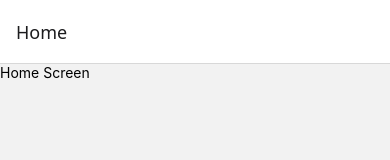
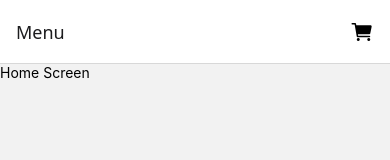
Before and after one commit to ivan-k-ivanow/softuni-react-native-resturant-app-sept-2026, a React Native app: screen /HomeTab in a window 390 px wide. Shown: the top 160 px of the page. Built offline with nearby package versions, Linux system fonts and the light colour scheme.

Commit message:
Add cart icon to header

```diff
--- a/src/navigation/HomeNavigator.jsx
+++ b/src/navigation/HomeNavigator.jsx
@@ -1,5 +1,7 @@
 import { createStackNavigator } from '@react-navigation/stack';
 import HomeScreen from '../screens/HomeScreen';
+import { Ionicons } from "@expo/vector-icons";
+import { Pressable } from 'react-native';
 
 
 export default function HomeNavigator() {
@@ -7,8 +9,16 @@ export default function HomeNavigator() {
     const Stack = createStackNavigator();
 
     return (
-        <Stack.Navigator>
-            <Stack.Screen name="Home" component={HomeScreen} options={{ title: "Home" }} />
+        <Stack.Navigator
+            screenOptions={{
+                headerRight: () => (
+                    <Pressable onPress={() => alert("Cart pressed")}>
+                        <Ionicons name="cart" size={24} style={{ marginRight: 16 }} />
+                    </Pressable>
+                ),
+            }}
+        >
+            <Stack.Screen name="Home" component={HomeScreen} options={{ title: "Menu" }} />
         </Stack.Navigator>
     );
 }
```
